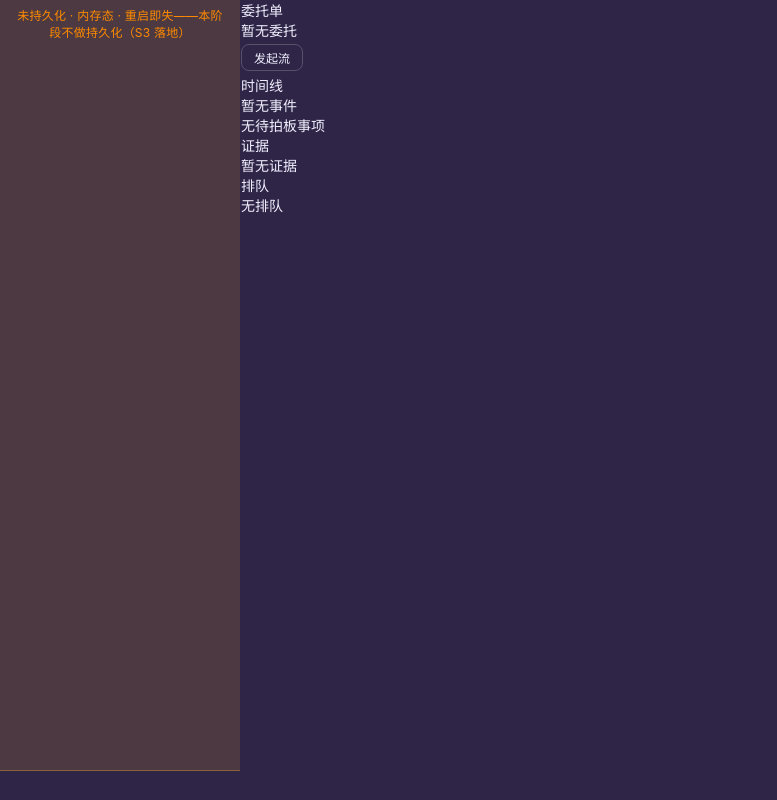
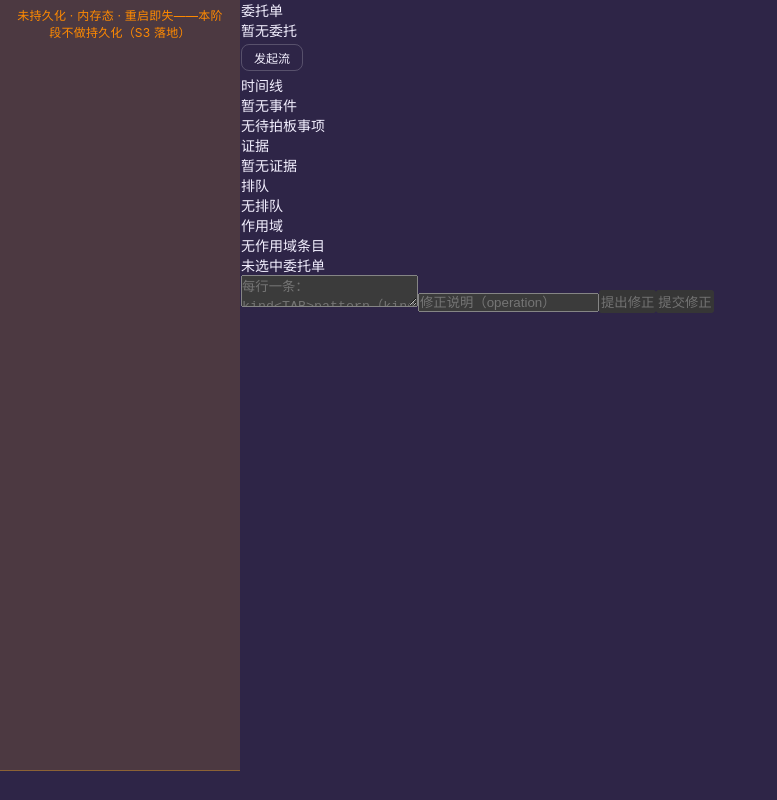
Before and after one commit to NinjaSln-labs/neonforge, a React (Vite) app in the folder apps/desktop/: page / in a window 1280 px wide. Shown: the whole page, without its empty margins (0-777 px from the left). Built offline with nearby package versions, Linux system fonts and the light colour scheme.

Commit message:
feat(S2b): ScopePanel＝当前版本＋历史只读＋修正两步流（E3/A5 呈现侧，装配进 DelegationCenter）

```diff
--- a/apps/desktop/src/renderer/DelegationCenter.tsx
+++ b/apps/desktop/src/renderer/DelegationCenter.tsx
@@ -7,6 +7,7 @@ import DecisionCard from './DecisionCard'
 import EvidenceList from './EvidenceList'
 import AcceptRejectBar from './AcceptRejectBar'
 import QueueList from './QueueList'
+import ScopePanel from './ScopePanel'
 import StreamBar from './StreamBar'
 import { useDomainView } from './useDomainView'
 
@@ -48,6 +49,7 @@ export default function DelegationCenter() {
         <DecisionCard decision={view.decision} onResolve={resolveDecision} />
         <EvidenceList evidence={view.evidence} onInspect={inspectEvidence} />
         <QueueList items={view.queue} />
+        <ScopePanel delegationId={selectedId} view={view} />
         <AcceptRejectBar delegationId={selectedId} onAccept={accept} onReject={reject} />
       </div>
     </div>
--- /dev/null
+++ b/apps/desktop/src/renderer/ScopePanel.tsx
@@ -0,0 +1,166 @@
+// S2b Task 5：作用域面板——版本链只读呈现（I-8）＋修正两步流（案 A：提请→批准后仍须用户再提交）。
+// 纯呈现（S-1）：只经 window.neonforge 领域桥回投命令，零核心聚合 import。
+import { useState } from 'react'
+import type { DomainView, TimelineRowDTO } from './useDomainView'
+import type { ScopeEntryDTO } from './types'
+
+const KINDS: readonly string[] = ['仓库', '目录', '命令', '网络']
+
+/** 每行 `kind<TAB>pattern`；解析不出的行显式报错（原则 1：不静默丢弃），错误未清不发命令。 */
+function parseEntries(text: string): { entries: ScopeEntryDTO[]; errors: string[] } {
+  const entries: ScopeEntryDTO[] = []
+  const errors: string[] = []
+  text.split('\n').forEach((line, i) => {
+    if (line.trim() === '') return
+    const parts = line.split('\t')
+    if (parts.length !== 2 || parts[1] === '' || !KINDS.includes(parts[0])) {
+      errors.push(
+        `第 ${i + 1} 行解析不出（需 kind<TAB>pattern，kind ∈ 仓库/目录/命令/网络）：${line}`,
+      )
+      return
+    }
+    entries.push({ kind: parts[0] as ScopeEntryDTO['kind'], pattern: parts[1] })
+  })
+  return { entries, errors }
+}
+
+/** 在飞轮 turnId＝最后一条 TurnStarted 且其后无同 turnId 的 TurnEnded；无在飞轮＝null（I-3 不接受空归属）。 */
+function inflightTurnId(timeline: TimelineRowDTO[]): string | null {
+  let current: string | null = null
+  for (const row of timeline) {
+    if (row.type === 'TurnStarted') current = (row.detail as { turnId: string }).turnId
+    else if (row.type === 'TurnEnded' && (row.detail as { turnId: string }).turnId === current)
+      current = null
+  }
+  return current
+}
+
+export default function ScopePanel({
+  delegationId,
+  view,
+}: {
+  delegationId: string | null
+  view: DomainView
+}) {
+  const nf = window.neonforge
+  const [entriesText, setEntriesText] = useState('')
+  const [operation, setOperation] = useState('')
+  const [raisedId, setRaisedId] = useState<string | null>(null)
+  const [rejected, setRejected] = useState<string | null>(null)
+  const [advancedTo, setAdvancedTo] = useState<number | null>(null)
+
+  const current = view.scopeVersions.at(-1)
+  const history = view.scopeVersions.slice(0, -1)
+  const { entries, errors } = parseEntries(entriesText)
+  const turnId = inflightTurnId(view.timeline)
+
+  // 案 A 第二步闸门：本轮提请的决策点已获「批准」决议才许提交（批准本身不推进版本）
+  const approved =
+    raisedId !== null &&
+    view.timeline.some((r) => {
+      if (r.type !== 'DecisionResolved') return false
+      const d = r.detail as { decisionPointId?: string; resolution?: string }
+      return d?.decisionPointId === raisedId && d.resolution === '批准'
+    })
+
+  const blocked =
+    delegationId === null ? '未选中委托单' : turnId === null ? '无在飞轮，不能提出作用域修正' : null
+
+  const raiseFn = nf?.decision?.raise
+  const raise = async () => {
+    if (delegationId === null || turnId === null) return
+    setRejected(null)
+    setAdvancedTo(null)
+    // 不传 decisionPointId＝id 只在 main 侧生成（详设 §7／5204840）；桥面两处已同标可选
+    const receipt = await raiseFn?.({
+      delegationId,
+      turnId,
+      requestReason: { reason: '作用域修正', operation, requestedBy: '用户提请' },
+    })
+    if (receipt) setRaisedId(receipt.decisionPointId)
+  }
+
+  const amend = async () => {
+    if (delegationId === null || raisedId === null) return
+    setRejected(null)
+    setAdvancedTo(null)
+    const out = await nf?.scope?.amend?.({ delegationId, decisionPointId: raisedId, entries })
+    if (!out) return
+    if ('rejected' in out) setRejected(out.why)
+    else setAdvancedTo(out.version)
+  }
+
+  return (
+    <div className="nf-scopepanel">
+      <div className="nf-scopepanel__head">作用域</div>
+
+      <div className="nf-scope-current" data-testid="nf-scope-current">
+        {current && current.entries.length > 0 ? (
+          current.entries.map((e, i) => (
+            <div key={i} className="nf-scope-current__entry">
+              <span className="nf-scope-current__kind">{e.kind}</span>
+              <span className="nf-scope-current__pattern">{e.pattern}</span>
+            </div>
+          ))
+        ) : (
+          <div className="nf-scope-current__empty">无作用域条目</div>
+        )}
+      </div>
+
+      <div className="nf-scope-history" data-testid="nf-scope-history">
+        {history.map((v) => (
+          <div key={v.seq} className="nf-scope-history__item">
+            <span className="nf-scope-history__seq">{v.seq}</span>
+            <span className="nf-scope-history__ref">{v.amendmentRef ?? '首版本'}</span>
+          </div>
+        ))}
+      </div>
+
+      {blocked !== null && <div className="nf-scopepanel__blocked">{blocked}</div>}
+      {errors.map((e) => (
+        <div key={e} className="nf-scopepanel__parseerror">
+          {e}
+        </div>
+      ))}
+
+      <textarea
+        className="nf-scope-entries"
+        data-testid="nf-scope-entries"
+        value={entriesText}
+        placeholder={'每行一条：kind<TAB>pattern（kind ∈ 仓库/目录/命令/网络）'}
+        onChange={(ev) => setEntriesText(ev.target.value)}
+      />
+      <input
+        className="nf-scopepanel__operation"
+        value={operation}
+        placeholder="修正说明（operation）"
+        onChange={(ev) => setOperation(ev.target.value)}
+      />
+      <button
+        className="nf-scope-raise"
+        data-testid="nf-scope-raise"
+        disabled={blocked !== null || errors.length > 0}
+        onClick={() => void raise()}
+      >
+        提出修正
+      </button>
+      <button
+        className="nf-scope-amend"
+        data-testid="nf-scope-amend"
+        disabled={blocked !== null || errors.length > 0 || raisedId === null || !approved}
+        onClick={() => void amend()}
+      >
+        提交修正
+      </button>
+
+      {advancedTo !== null && (
+        <div className="nf-scopepanel__advanced">版本已推进至 {advancedTo}</div>
+      )}
+      {rejected !== null && (
+        <div className="nf-scope-rejected" data-testid="nf-scope-rejected">
+          {rejected}
+        </div>
+      )}
+    </div>
+  )
+}
```
